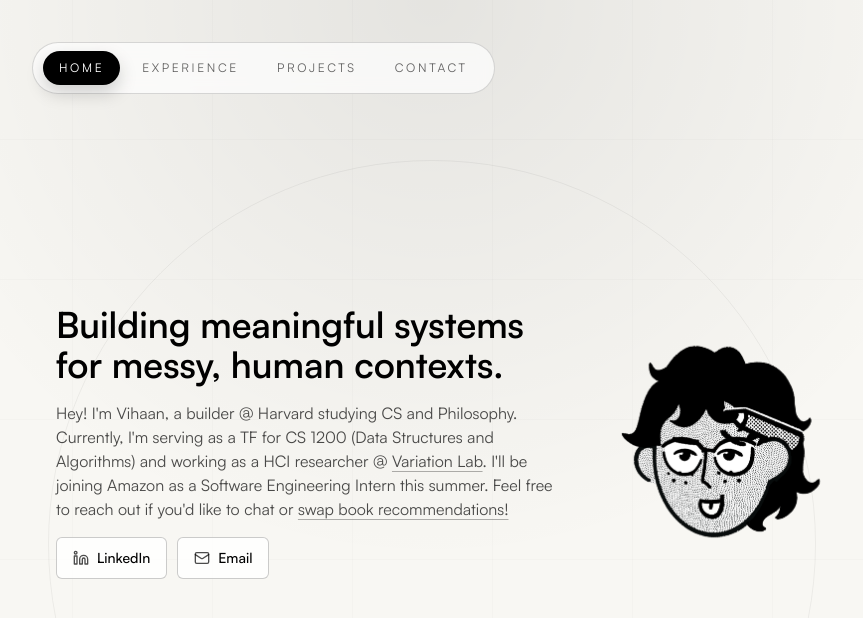
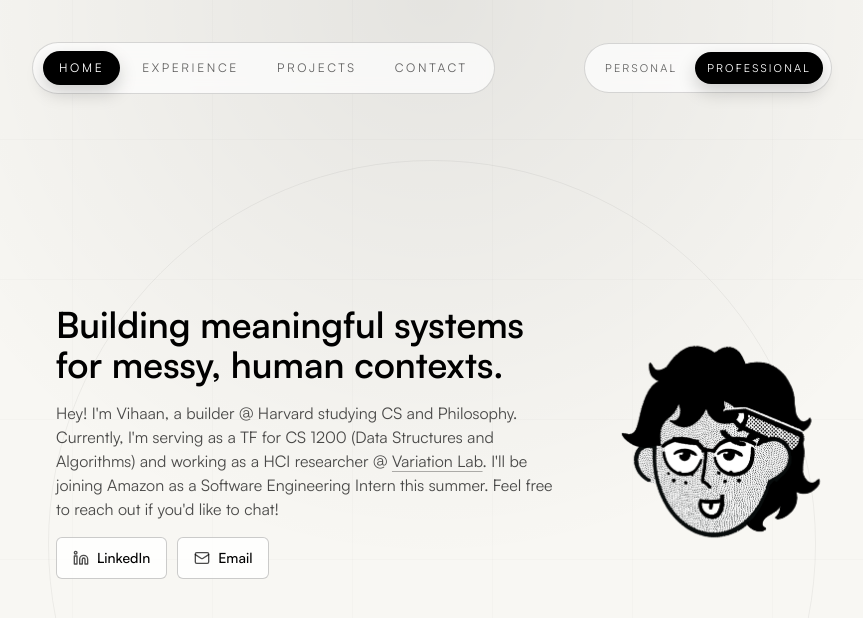
Before and after one commit to vihaann06/personal-portfolio, a React (Create React App) app: page / in a window 1280 px wide. Shown: the top 618 px of the page, without its empty margins (208-1071 px from the left). Built offline with nearby package versions, Linux system fonts and the light colour scheme.

Commit message:
personal/professional toggle

```diff
--- a/src/App.tsx
+++ b/src/App.tsx
@@ -4,9 +4,11 @@
 import Projects from './components/Projects';
 import Contact from './components/Contact';
 import Experience from './components/Experience';
+import Thoughts from './components/Thoughts';
 
 const Portfolio = () => {
   const [activeTab, setActiveTab] = useState<'home' | 'experience' | 'projects' | 'contact'>('home');
+  const [profileMode, setProfileMode] = useState<'personal' | 'professional'>('professional');
 
   return (
     <div className="min-h-screen bg-[#f8f7f3] text-black overflow-hidden relative">
@@ -16,30 +18,41 @@
         <div className="absolute -bottom-32 left-1/2 -translate-x-1/2 w-[60vw] h-[60vw] rounded-full border border-black/5" />
       </div>
 
-      <Navigation activeTab={activeTab} setActiveTab={setActiveTab} />
+      <Navigation
+        activeTab={activeTab}
+        setActiveTab={setActiveTab}
+        profileMode={profileMode}
+        setProfileMode={setProfileMode}
+      />
 
       <main className="relative">
       {activeTab === 'home' && (
           <div className="h-[calc(100vh-6.3rem)] overflow-hidden">
-          <Hero />
+          <Hero profileMode={profileMode} />
         </div>
       )}
 
       {activeTab === 'experience' && (
           <div className="min-h-[calc(100vh-5.5rem)] overflow-y-auto pb-16">
-          <Experience />
+          <Experience profileMode={profileMode} />
         </div>
       )}
 
       {activeTab === 'projects' && (
-          <div className="min-h-[calc(100vh-5.5rem)] overflow-y-auto pb-16">
-          <Projects />
+          <div
+            className={
+              profileMode === 'professional'
+                ? 'min-h-[calc(100vh-5.5rem)] overflow-y-auto pb-16'
+                : 'h-[calc(100vh-5.5rem)] overflow-hidden'
+            }
+          >
+          {profileMode === 'professional' ? <Projects /> : <Thoughts />}
         </div>
       )}
 
       {activeTab === 'contact' && (
           <div className="h-[calc(100vh-5.5rem)] overflow-hidden">
-          <Contact />
+          <Contact profileMode={profileMode} />
         </div>
       )}
       </main>
--- a/src/components/Contact.tsx
+++ b/src/components/Contact.tsx
@@ -1,8 +1,12 @@
 import React from 'react';
 import { motion } from 'framer-motion';
-import { Mail, Phone, MapPin, Linkedin } from 'lucide-react';
+import { Mail, Phone, MapPin } from 'lucide-react';
 
-const Contact: React.FC = () => {
+interface ContactProps {
+  profileMode: 'personal' | 'professional';
+}
+
+const Contact: React.FC<ContactProps> = ({ profileMode }) => {
   return (
     <section id="contact" className="min-h-screen pt-10 pb-16">
       <div className="max-w-4xl mx-auto px-4 sm:px-8 lg:px-12">
@@ -22,7 +26,7 @@
           </div>
         </motion.div>
 
-        <div className="grid grid-cols-1 lg:grid-cols-[1.1fr_0.9fr] gap-5">
+        <div className="grid grid-cols-1 gap-5">
           <motion.div
             initial={{ opacity: 0, y: 20 }}
             whileInView={{ opacity: 1, y: 0 }}
@@ -30,6 +34,8 @@
             transition={{ duration: 0.4 }}
             className="rounded-xl border border-black/15 bg-white/80 backdrop-blur px-6 py-8 space-y-6"
           >
+            {profileMode === 'professional' ? (
+              <>
                 <div className="flex flex-col gap-1">
                   <p className="text-[0.55rem] uppercase tracking-[0.5em] text-black/50">Available for</p>
                   <p className="text-lg font-semibold">Product + infra internships · creative collabs</p>
@@ -49,7 +55,10 @@
                     <Mail size={18} />
                     <span>vihaangupta@college.harvard.edu</span>
                   </a>
-              <a href="tel:+18578298855" className="flex items-center gap-3 text-black/70 text-sm hover:text-black transition-colors">
+                  <a
+                    href="tel:+18578298855"
+                    className="flex items-center gap-3 text-black/70 text-sm hover:text-black transition-colors"
+                  >
                     <Phone size={18} />
                     <span>+1 (857) 829-8855</span>
                   </a>
@@ -58,16 +67,9 @@
                     <span>Cambridge, MA</span>
                   </div>
                 </div>
-          </motion.div>
-
-          <motion.div
-            initial={{ opacity: 0, y: 20 }}
-            whileInView={{ opacity: 1, y: 0 }}
-            viewport={{ once: true, margin: '-100px' }}
-            transition={{ duration: 0.4, delay: 0.1 }}
-            className="space-y-5"
-          >
-            <div className="rounded-xl border border-black/15 bg-white/80 backdrop-blur px-6 py-6 space-y-5">
+              </>
+            ) : (
+              <>
                 <div className="space-y-2">
                   <p className="text-[0.55rem] uppercase tracking-[0.5em] text-black/50">Next conversation</p>
                   <h3 className="text-base font-semibold">Tell me what you&apos;re building.</h3>
@@ -81,21 +83,10 @@
                 >
                   Email Vihaan
                 </a>
-              </div>
+              </>
+            )}
+          </motion.div>
 
-            <div className="rounded-xl border border-black/15 bg-white/75 backdrop-blur px-6 py-5 space-y-2">
-              <p className="text-[0.55rem] uppercase tracking-[0.5em] text-black/50">Elsewhere</p>
-              <a
-                href="https://www.linkedin.com/in/vihaan-gupta-1595332a7"
-                target="_blank"
-                rel="noopener noreferrer"
-                className="flex items-center gap-3 text-black/70 text-sm hover:text-black transition-colors"
-              >
-                  <Linkedin size={18} />
-                  <span>linkedin.com/in/vihaangupta</span>
-                </a>
-            </div>
-          </motion.div>
         </div>
       </div>
     </section>
--- a/src/components/Experience.tsx
+++ b/src/components/Experience.tsx
@@ -14,6 +14,10 @@
   /** Public URL under `/public` (e.g. `/MIAX.png`). Omit when no logo. */
   logoSrc?: string;
 };
+
+interface ExperienceProps {
+  profileMode: 'personal' | 'professional';
+}
 
 function CompanyLogo({ company, logoSrc }: { company: string; logoSrc?: string }) {
   if (!logoSrc) return null;
@@ -226,11 +230,11 @@
   );
 }
 
-const Experience: React.FC = () => {
+const Experience: React.FC<ExperienceProps> = ({ profileMode }) => {
   const reducedMotion = useReducedMotion() === true;
   const hoverCapable = usePrefersHover();
 
-  const experiences: ExperienceEntry[] = [
+  const professionalExperiences: ExperienceEntry[] = [
     {
       title: 'Founding Software Engineer',
       company: 'Stealth Startup',
@@ -277,6 +281,55 @@
     }
   ];
 
+  const personalExperiences: ExperienceEntry[] = [
+    {
+      title: 'Founding Software Engineer',
+      company: 'Stealth Startup',
+      location: 'Remote',
+      period: 'Nov 2025 - Jan 2026',
+      logoSrc: '/stealth-startup.png',
+      description: [
+        'Built for an interesting problem space with a user base that I had little experience with.',
+      ],
+      technologies: ['Node.js', 'Supabase (RLS)', 'ElevenLabs'],
+    },
+    {
+      title: 'Software Engineering Intern',
+      company: 'Miami International Holdings',
+      location: 'Princeton, NJ',
+      period: 'Jun 2025 - Aug 2025',
+      logoSrc: '/MIAX.png',
+      description: [
+        'Learnt how to ship technology for scale in a regulated environment.',
+      ],
+      technologies: ['Java', 'Spring Kafka', 'Kubernetes', 'Jenkins'],
+    },
+    {
+      title: 'Founding Software Engineer',
+      company: 'As1 Social',
+      location: 'Remote',
+      period: 'Mar 2025 - May 2025',
+      logoSrc: '/as1-social.png',
+      description: [
+        'Fast product cycles in a small team with high ownership and direct user feedback.',
+      ],
+      technologies: ['React Native', 'PostgreSQL', 'Tailwind CSS', 'Git'],
+    },
+    {
+      title: 'Software Engineering Intern',
+      company: 'Avalon Infosys',
+      location: 'Delhi, India',
+      period: 'Jun 2024 - Aug 2024',
+      logoSrc: '/avalon-infosys.png',
+      description: [
+        'Introduced me to the world of mobile development and the challenges of building for a global audience.',
+      ],
+      technologies: ['Flutter', 'Firebase', 'Dart'],
+    },
+  ];
+
+  const experiences = profileMode === 'professional' ? professionalExperiences : personalExperiences;
+
   return (
     <section id="experience" className="min-h-screen pt-10 pb-16">
       <div className="max-w-4xl mx-auto px-4 sm:px-8 lg:px-12">
@@ -290,7 +343,9 @@
             <p className="text-[0.5rem] uppercase tracking-[0.5em] text-black/50">Experience</p>
             <div className="h-px w-full bg-black/10" />
             <h2 className="text-3xl md:text-3xl font-semibold leading-tight">
-              Places where I learned to ship clearly under pressure.
+              {profileMode === 'professional'
+                ? 'Places where I learned to ship clearly under pressure.'
+                : 'Moments that changed how I think and build.'}
             </h2>
           </div>
         </motion.div>
@@ -314,6 +369,7 @@
           </ol>
         </div>
 
+        {profileMode === 'professional' && (
           <motion.div
             initial={reducedMotion ? false : { opacity: 0, y: 16 }}
             whileInView={reducedMotion ? undefined : { opacity: 1, y: 0 }}
@@ -331,6 +387,7 @@
               <ArrowUpRight size={16} />
             </a>
           </motion.div>
+        )}
       </div>
     </section>
   );
--- a/src/components/Hero.tsx
+++ b/src/components/Hero.tsx
@@ -2,7 +2,11 @@
 import { Linkedin, Mail, X } from 'lucide-react';
 import emailjs from '@emailjs/browser';
 
-const Hero: React.FC = () => {
+interface HeroProps {
+  profileMode: 'personal' | 'professional';
+}
+
+const Hero: React.FC<HeroProps> = ({ profileMode }) => {
   const [isModalOpen, setIsModalOpen] = useState(false);
   const [bookRecommendation, setBookRecommendation] = useState('');
   const [submitterName, setSubmitterName] = useState('');
@@ -54,6 +58,7 @@
               <h1 className="text-3xl md:text-4xl font-semibold leading-tight">
                 Building meaningful systems for messy, human contexts.
                 </h1>
+              {profileMode === 'professional' ? (
                 <p className="text-sm md:text-base text-black/70 leading-relaxed">
                   Hey! I&apos;m Vihaan, a builder @ Harvard studying CS and Philosophy. Currently, I'm serving as a TF for CS 1200 (Data Structures and Algorithms) and working as a HCI researcher @{' '}
                   <a
@@ -65,7 +70,12 @@
                     Variation Lab
                   </a>
                   . I'll be joining Amazon as a Software Engineering Intern this summer.
-                Feel free to reach out if you'd like to chat or{' '}
+                  Feel free to reach out if you'd like to chat!
+                </p>
+              ) : (
+                <p className="text-sm md:text-base text-black/70 leading-relaxed">
+                  Hey! I&apos;m Vihaan. I love studying about the intersection of technology and society. Outside of work and classes, I&apos;m usually reading philosophy, prototyping side projects, and exploring restaurants.
+                  If any of that sounds interesting, I&apos;d love to chat or{' '}
                   <button
                     onClick={() => setIsModalOpen(true)}
                     className="underline underline-offset-4 decoration-black/30 hover:decoration-black transition-colors duration-200"
@@ -73,6 +83,7 @@
                     swap book recommendations!
                   </button>
                 </p>
+              )}
               <div className="flex flex-wrap items-center justify-center lg:justify-start gap-2.5">
               {[
                   { icon: Linkedin, href: 'https://www.linkedin.com/in/vihaan-gupta-1595332a7', text: 'LinkedIn' },
--- a/src/components/Navigation.tsx
+++ b/src/components/Navigation.tsx
@@ -3,20 +3,27 @@
 interface NavigationProps {
   activeTab: 'home' | 'experience' | 'projects' | 'contact';
   setActiveTab: (tab: 'home' | 'experience' | 'projects' | 'contact') => void;
+  profileMode: 'personal' | 'professional';
+  setProfileMode: (mode: 'personal' | 'professional') => void;
 }
 
-const Navigation: React.FC<NavigationProps> = ({ activeTab, setActiveTab }) => {
+const Navigation: React.FC<NavigationProps> = ({
+  activeTab,
+  setActiveTab,
+  profileMode,
+  setProfileMode,
+}) => {
   const tabs = [
     { id: 'home' as const, label: 'Home' },
     { id: 'experience' as const, label: 'Experience' },
-    { id: 'projects' as const, label: 'Projects' },
+    { id: 'projects' as const, label: profileMode === 'professional' ? 'Projects' : 'Thoughts' },
     { id: 'contact' as const, label: 'Contact' }
   ];
 
   return (
     <nav className="bg-transparent mt-5">
-      <div className="max-w-5xl mx-auto px-4 sm:px-8 lg:px-12 pt-4 lg:translate-x-16">
-        <div className="flex items-center h-16">
+      <div className="max-w-4xl mx-auto px-4 sm:px-8 lg:px-12 pt-4">
+        <div className="flex items-center justify-between gap-4 h-16">
           <div className="flex items-center gap-1.5 px-2.5 py-2 border border-black/15 bg-white/70 backdrop-blur rounded-full">
             {tabs.map((tab) => (
               <button
@@ -32,6 +39,22 @@
               </button>
             ))}
           </div>
+          <div className="flex items-center gap-1.5 px-2 py-2 border border-black/15 bg-white/70 backdrop-blur rounded-full">
+            {(['personal', 'professional'] as const).map((mode) => (
+              <button
+                key={mode}
+                onClick={() => setProfileMode(mode)}
+                className={`px-3 py-2 text-[0.68rem] uppercase tracking-[0.2em] rounded-full transition-all duration-300 ${
+                  profileMode === mode
+                    ? 'bg-black text-white shadow-[0_8px_18px_rgba(0,0,0,0.18)]'
+                    : 'text-black/60 hover:text-black hover:bg-black/5'
+                }`}
+                aria-pressed={profileMode === mode}
+              >
+                {mode}
+              </button>
+            ))}
+          </div>
         </div>
       </div>
     </nav>
--- /dev/null
+++ b/src/components/Thoughts.tsx
@@ -0,0 +1,22 @@
+import React from 'react';
+import { motion } from 'framer-motion';
+
+const Thoughts: React.FC = () => {
+  return (
+    <section
+      id="thoughts"
+      className="flex h-full min-h-0 items-center justify-center px-4 sm:px-8 lg:px-12"
+    >
+      <motion.p
+        initial={{ opacity: 0, y: 8 }}
+        animate={{ opacity: 1, y: 0 }}
+        transition={{ duration: 0.45 }}
+        className="text-center text-lg text-black/70 sm:text-xl"
+      >
+        Blog coming soon!
+      </motion.p>
+    </section>
+  );
+};
+
+export default Thoughts;
```
Lines whose indentation alone changed are shown as unchanged.
